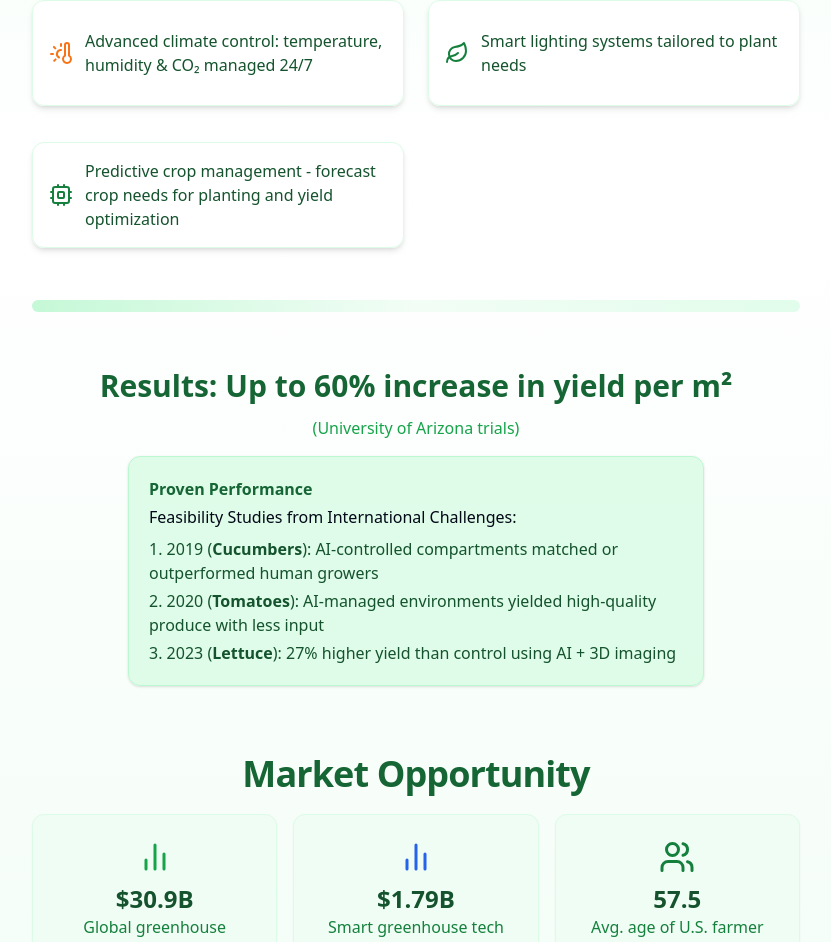
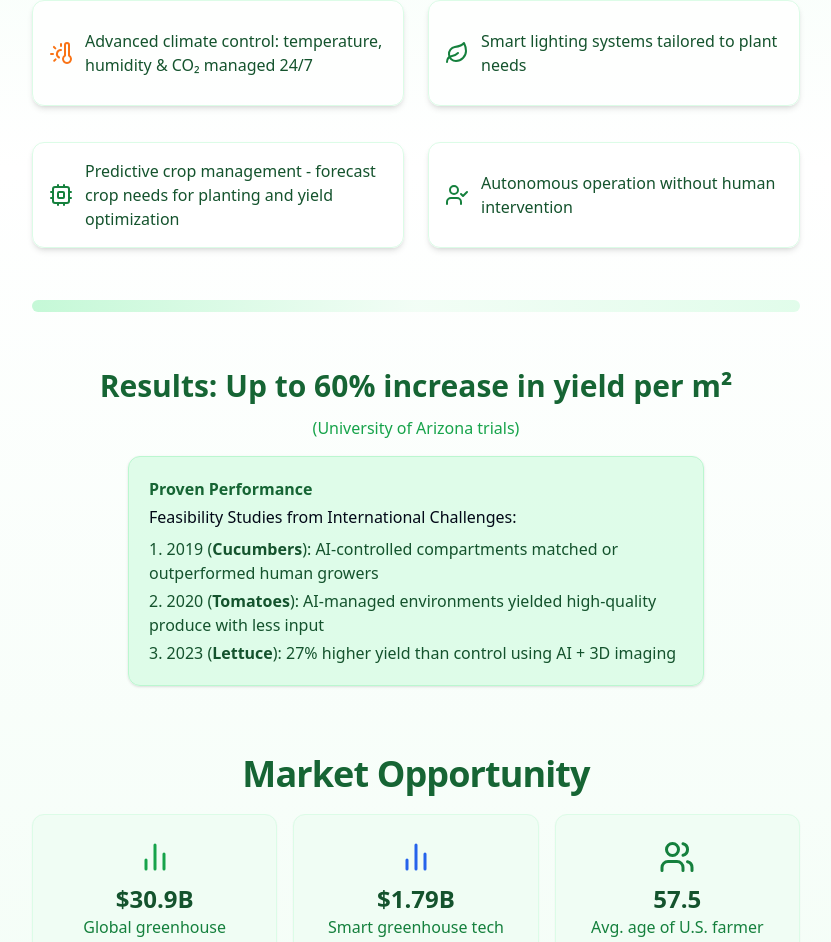
Before and after one commit to sagitevet-lab/grow-ai-oasis, a React (Vite) app: page /learn in a window 1280 px wide. Shown: the part 1020-1962 px from the top of the page, without its empty margins (224-1055 px from the left). Built offline with nearby package versions, Linux system fonts and the light colour scheme.

Commit message:
Add "Autonomous operation" block
Adds a new block to the "Our Solution" section on the Learn More page.

```diff
--- a/src/pages/LearnMore.tsx
+++ b/src/pages/LearnMore.tsx
@@ -90,6 +90,10 @@ const LearnMore = () => {
             <SolutionFeatureBlock icon={<Cpu className="text-green-700" />} delay={380}>
               Predictive crop management - forecast crop needs for planting and yield optimization
             </SolutionFeatureBlock>
+            {/* New autonomous operation block */}
+            <SolutionFeatureBlock icon={<UserCheck className="text-green-700" />} delay={460}>
+              Autonomous operation without human intervention
+            </SolutionFeatureBlock>
           </div>
           <div className="w-full h-3 bg-gradient-to-r from-green-200 via-green-50 to-green-100 rounded-lg mt-10 opacity-85" />
         </section>
```
